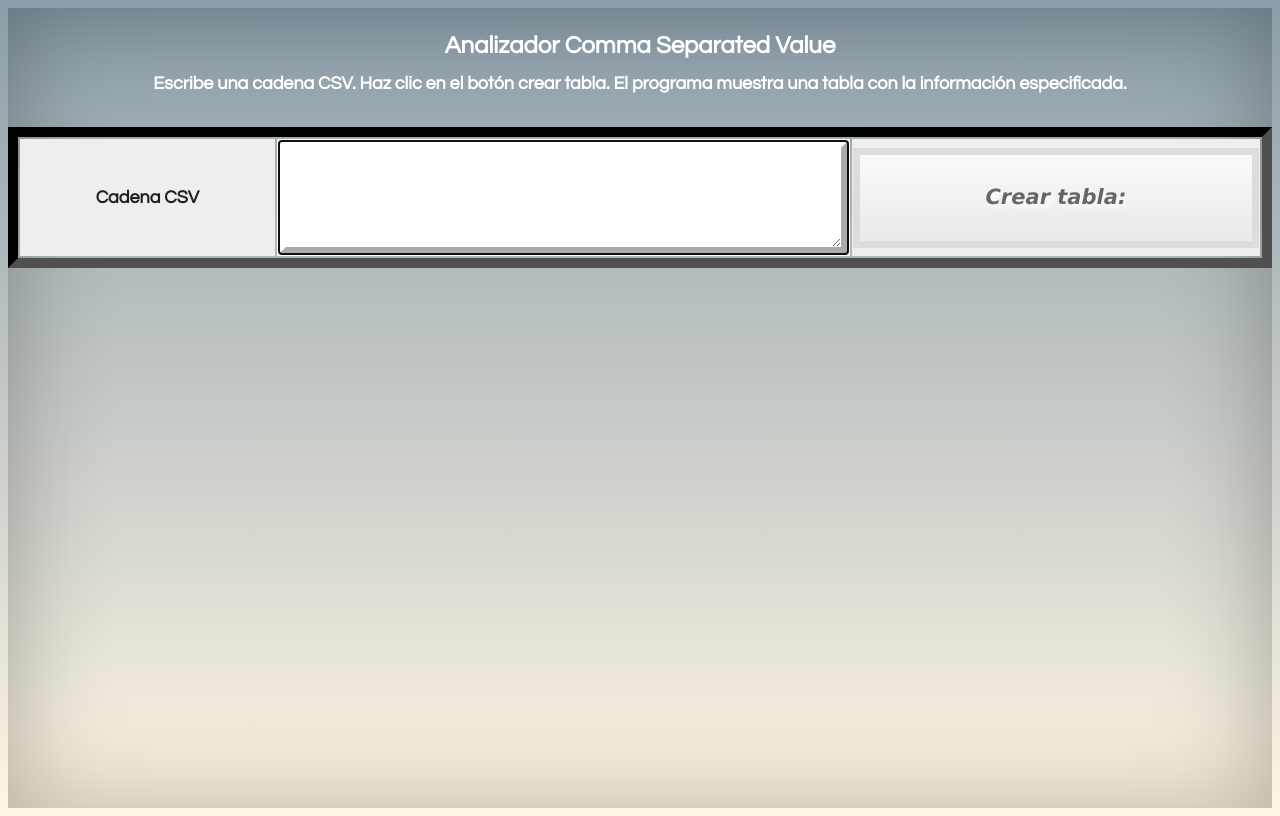
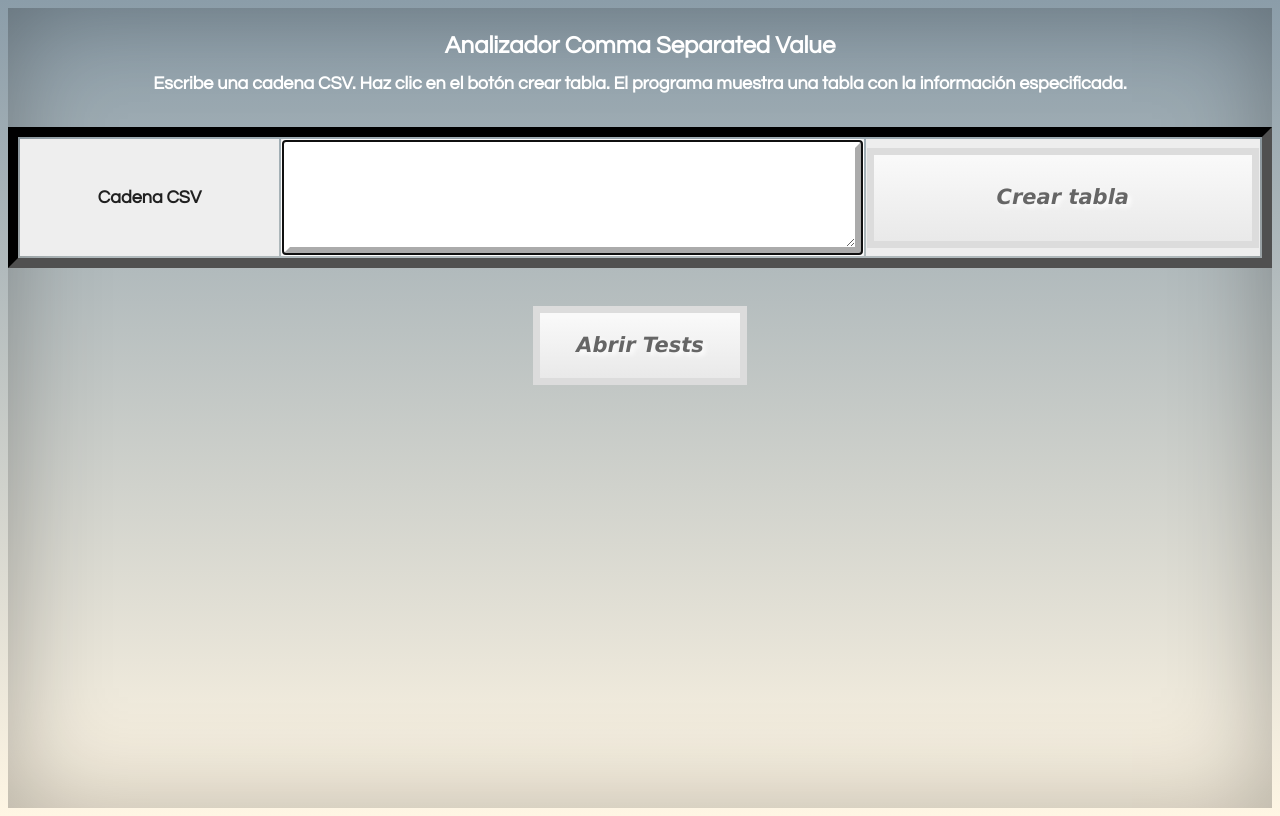
Before and after one commit to alu4073/PracticaCSV, a plain HTML site: page index.html in a window 1280 px wide. Drawn offline with nearby package versions, Linux system fonts and the light colour scheme.

Commit message:
Añadido botón con link a los Tests

```diff
--- a/global.css
+++ b/global.css
@@ -31,7 +31,7 @@ body
 }
 
 
-.button {
+.miboton {
 	-moz-box-shadow:inset 0px 0px 0px 0px #ffffff;
 	-webkit-box-shadow:inset 0px 0px 0px 0px #ffffff;
 	box-shadow:inset 0px 0px 0px 0px #ffffff;
@@ -66,12 +66,19 @@ body
 	text-align:center;
 	text-shadow:3px 3px 5px #ffffff;
 }
-.button:hover {
+.miboton:hover {
 	background:-webkit-gradient( linear, left top, left bottom, color-stop(0.05, #e9e9e9), color-stop(1, #f9f9f9) );
 	background:-moz-linear-gradient( center top, #e9e9e9 5%, #f9f9f9 100% );
 	filter:progid:DXImageTransform.Microsoft.gradient(startColorstr='#e9e9e9', endColorstr='#f9f9f9');
 	background-color:#e9e9e9;
-}.button:active {
+}.miboton:active {
 	position:relative;
 	top:1px;
 }
+
+.botonlink {
+	display: block;
+	margin-left: auto;
+	margin-right: auto;
+    width:200px;
+}
--- a/index.html
+++ b/index.html
@@ -16,10 +16,12 @@
       <tr>
         <th>Cadena CSV</th> <!-- autofocus attribute is HTML5 -->
         <td><textarea autofocus rows = "5" id="original"></textarea></td>
-        <th><button type="button" class="button" style="width:100%; height:100px;">Crear tabla:</button></th><br>
+        <th><button type="button" class="miboton" style="width:100%; height:100px;">Crear tabla</button>
+        </th><br>
       </tr>
     </table><br>
 
     <span class="output" id="finaltable"></span>
+    <br><a type="button" class="miboton botonlink" href="./tests/index.html">Abrir Tests</a>
   </body>
 </html>
```
